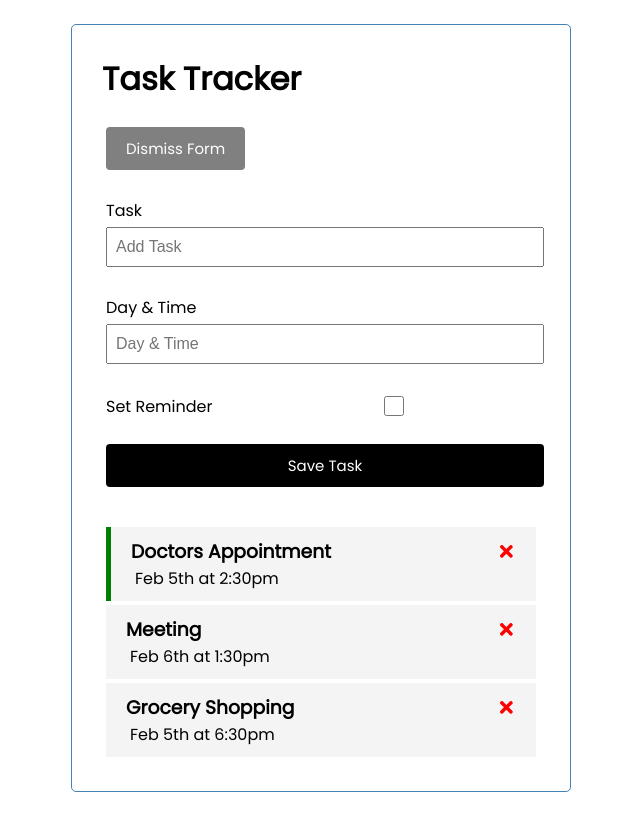
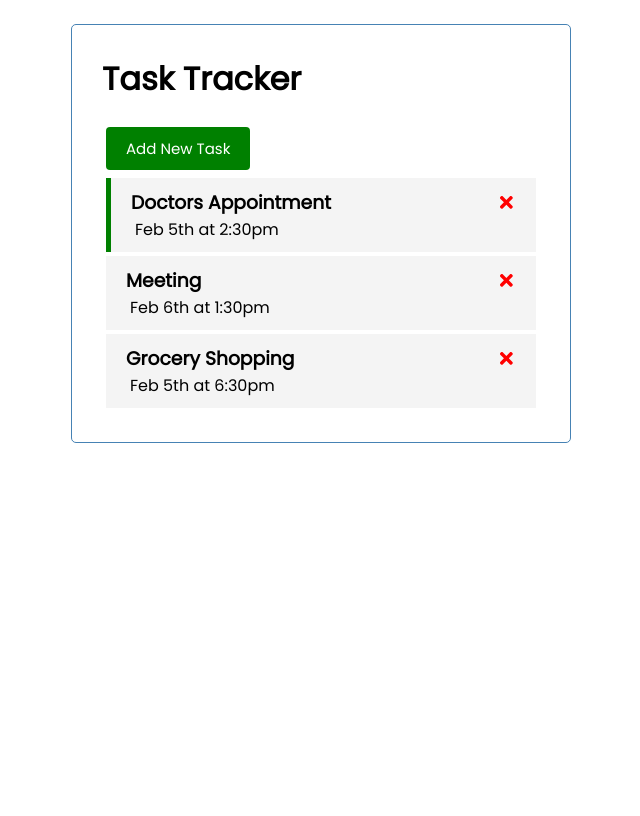
Before and after one commit to xuan6/react-task-tracker, a React (Create React App) app in the folder my-app/: page / in a window 1280 px wide. Shown: the whole page, without its empty margins (319-959 px from the left). Built offline with nearby package versions, Linux system fonts and the light colour scheme; data requests are answered from the project's data file.

Commit message:
updating button copy

```diff
--- a/my-app/src/App.js
+++ b/my-app/src/App.js
@@ -102,7 +102,7 @@ const App = () => {
     <div className="container">
       <Header toggleTaskForm={toggleTaskForm}/>
       {formDisplay?
-      <AddTask onAdd={addTask}/>: <p style={{marginTop:'24px'}}>Click button to expand</p> }
+      <AddTask onAdd={addTask}/>: " " }
       {tasks.length > 0 ?
         <Tasks tasks={tasks} onDelete={deleteTask} onToggle={toggleReminder}/>
         : <p>No Task to Show</p> //show empty state
--- a/my-app/src/components/Header.js
+++ b/my-app/src/components/Header.js
@@ -4,9 +4,9 @@ import { useState, useEffect } from 'react'
 
 
 const Header = ({title, toggleTaskForm}) => {
-    const [text, setText] = useState('Dismiss Form')
-    const [visibility, setVisibility]= useState('true')
-    const [buttonColor, setButtonColor] = useState('grey')
+    const [text, setText] = useState('Add New Task')
+    const [visibility, setVisibility]= useState('false')
+    const [buttonColor, setButtonColor] = useState('green')
 
     const toggleHide = () => {
         setText('Add New Task')
@@ -15,7 +15,7 @@ const Header = ({title, toggleTaskForm}) => {
     }
 
     const toggleAdd = () => {
-        setText('Dismiss Form')
+        setText('Cancel')
         setVisibility('true')
         setButtonColor('grey')
     }
```
